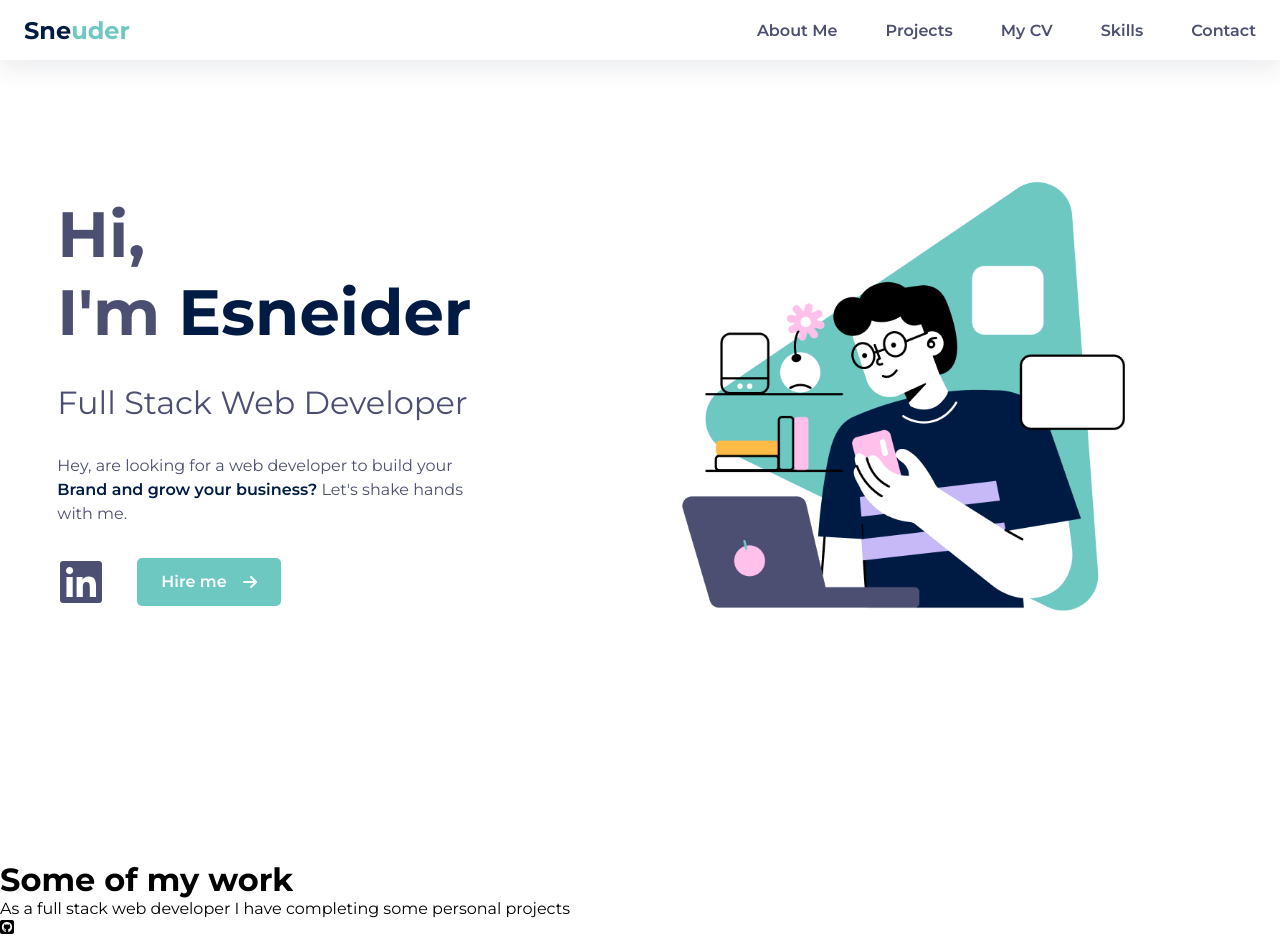
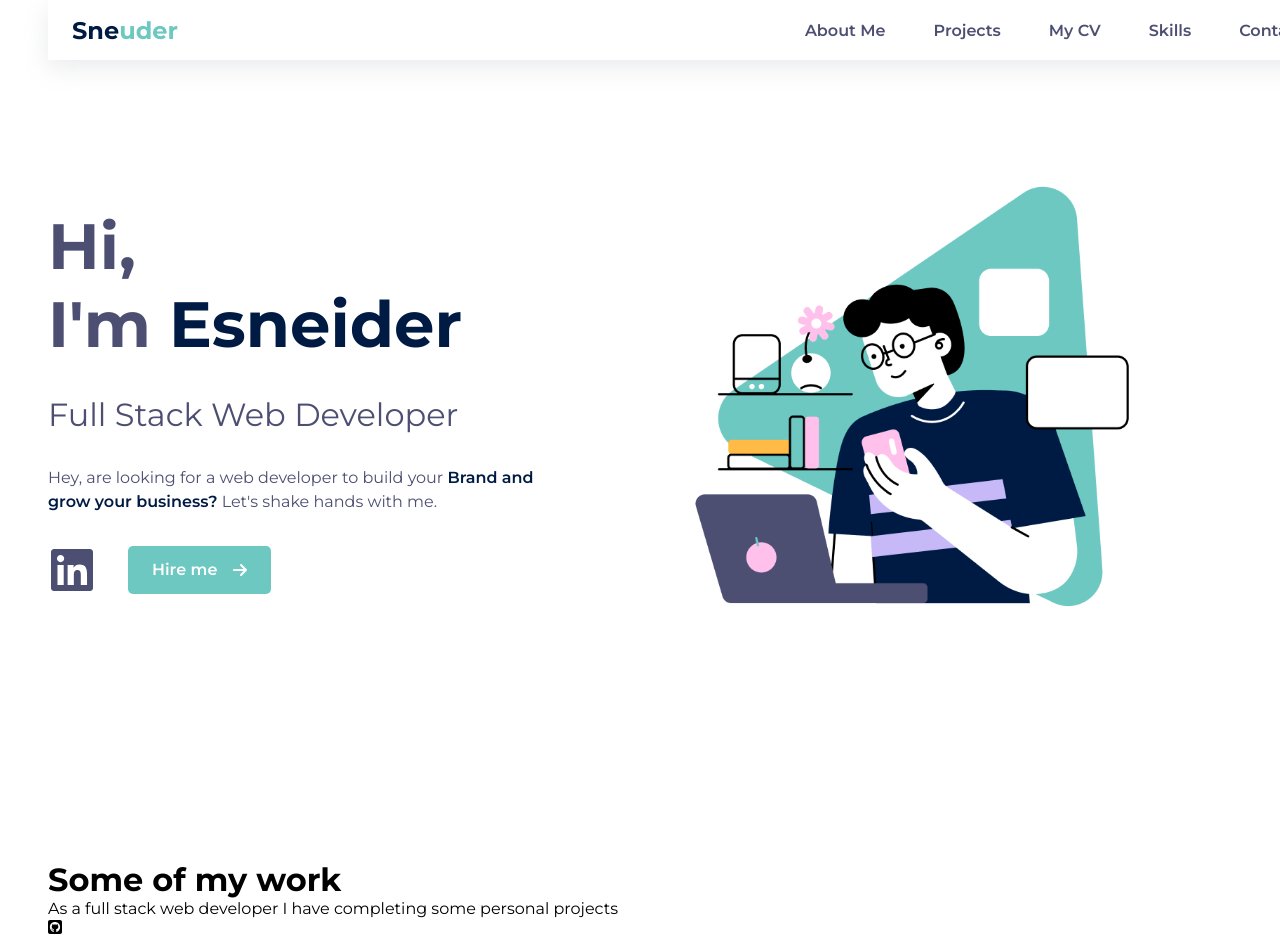
Before and after one commit to sneuder/portfolio, a React (Create React App) app: page / in a window 1280 px wide. Shown: the top 938 px of the page. Built offline with nearby package versions, Linux system fonts and the light colour scheme.

Commit message:
Alignment of title

```diff
--- a/src/components/about_me/about_me.module.scss
+++ b/src/components/about_me/about_me.module.scss
@@ -10,7 +10,7 @@
     @include center-flexbox();
 
     .subContainerAboutMe {
-      width: 80%;
+      width: 100%;
 
       .header {
         color: $primary-color;
--- a/src/components/projects/projects.module.scss
+++ b/src/components/projects/projects.module.scss
@@ -4,4 +4,8 @@
   width: 100%;
   height: 100vh;
   padding-top: 60px;
+
+  .headerContainer {
+
+  }
 }
--- a/src/styles/index.scss
+++ b/src/styles/index.scss
@@ -11,6 +11,7 @@
 
 body {
   max-width: 100vw;
+  padding-left: 3rem;
   font-family: "Montserrat";
 }
 
```
